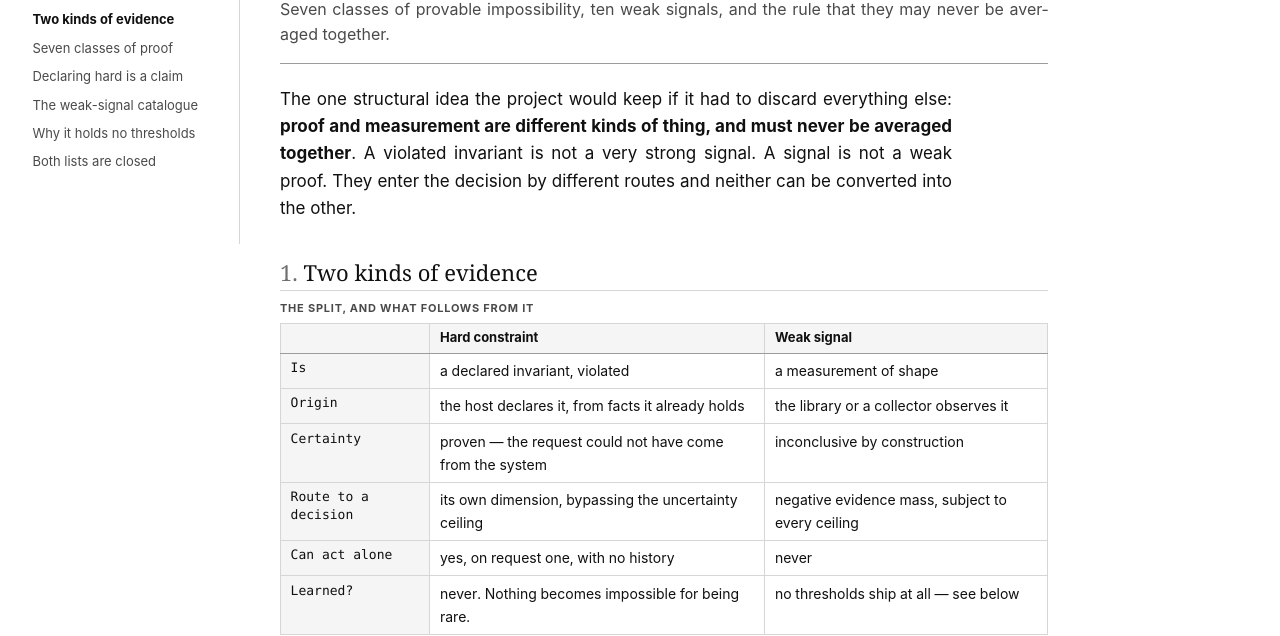
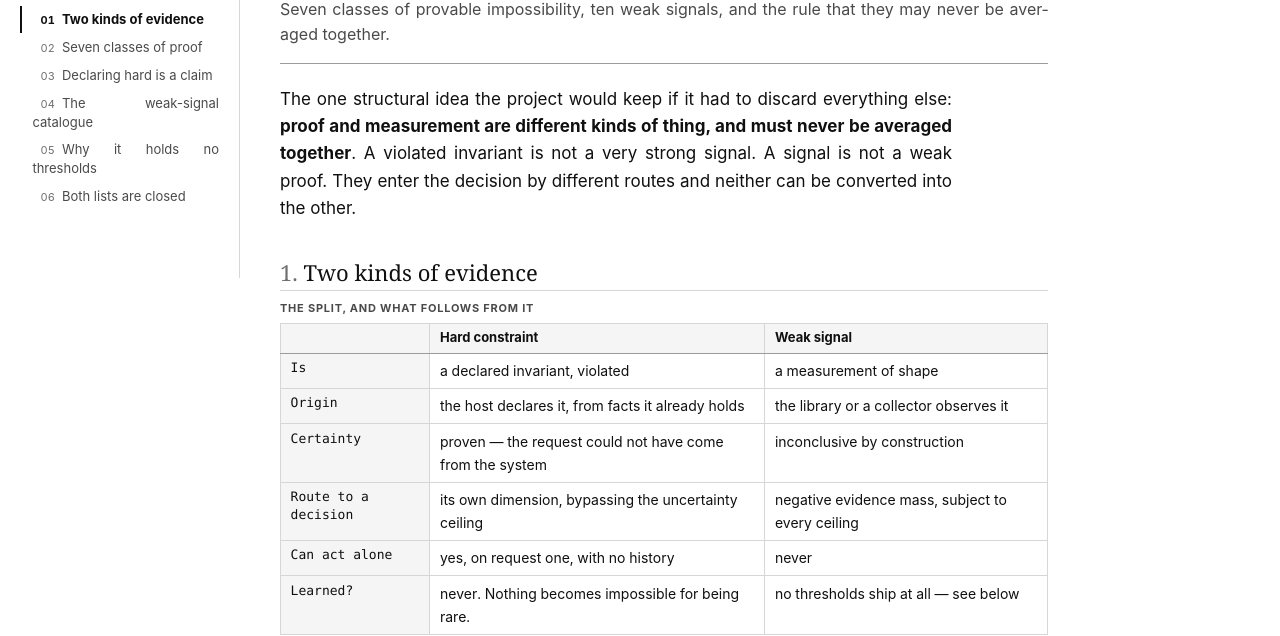
Before and after one commit to Fachryxyf/scorpio-guard, a website: page evidence.html in a window 1280 px wide. Shown: the part 171-807 px from the top of the page. Drawn offline with Linux system fonts and the light colour scheme.

Commit message:
style(site): restore sidebar numbering, zero-padded, aligned with left rule

```diff
--- a/evidence.html
+++ b/evidence.html
@@ -137,15 +137,21 @@
     font: 700 .625rem/1 var(--sans); letter-spacing: .11em; text-transform: uppercase;
     color: var(--ink-3); margin: 0 0 .6rem;
   }
-  aside.toc ol { list-style: none; margin: 0 0 1.25rem; padding: 0; }
-  aside.toc li { margin: 0; }
+  aside.toc ol { list-style: none; margin: 0 0 1.25rem; padding: 0; counter-reset: toc; }
+  aside.toc li { counter-increment: toc; margin: 0; }
+  aside.toc ol > li > a::before {
+    content: counter(toc, decimal-leading-zero); color: var(--ink-3);
+    font-variant-numeric: tabular-nums; font-size: .6875rem;
+    display: inline-block; width: 1.4rem; text-align: right; margin-right: .45rem;
+  }
   aside.toc a {
-    display: block; padding: .3rem .55rem .3rem 0; font-size: .8125rem; line-height: 1.45;
+    display: block; padding: .28rem 0; font-size: .8125rem; line-height: 1.45;
     color: var(--ink-2); text-decoration: none;
     border-left: 2px solid transparent; padding-left: .65rem;
   }
   aside.toc a:hover { color: var(--ink); text-decoration: underline; }
-  aside.toc a[aria-current="true"] { color: var(--ink); font-weight: 700; }
+  aside.toc a[aria-current="true"] { color: var(--ink); font-weight: 700; border-left-color: var(--ink); }
+aside.toc a[aria-current="true"]::before { color: var(--ink); }
   aside.toc ul { list-style: none; margin: 0 0 0 .9rem; padding: 0; }
   aside.toc ul a { font-size: .78125rem; color: var(--ink-3); }
   aside.toc .seg { border-top: 1px solid var(--line-2); padding-top: .9rem; margin-top: .25rem; }
```
Also changed, not shown: index.html (+10 -4 lines), limits.html (+10 -4 lines), model.html (+10 -4 lines), protocol.html (+10 -4 lines), record.html (+10 -4 lines), results.html (+10 -4 lines), site/layout.mjs (+10 -4 lines), usage.html (+10 -4 lines).
